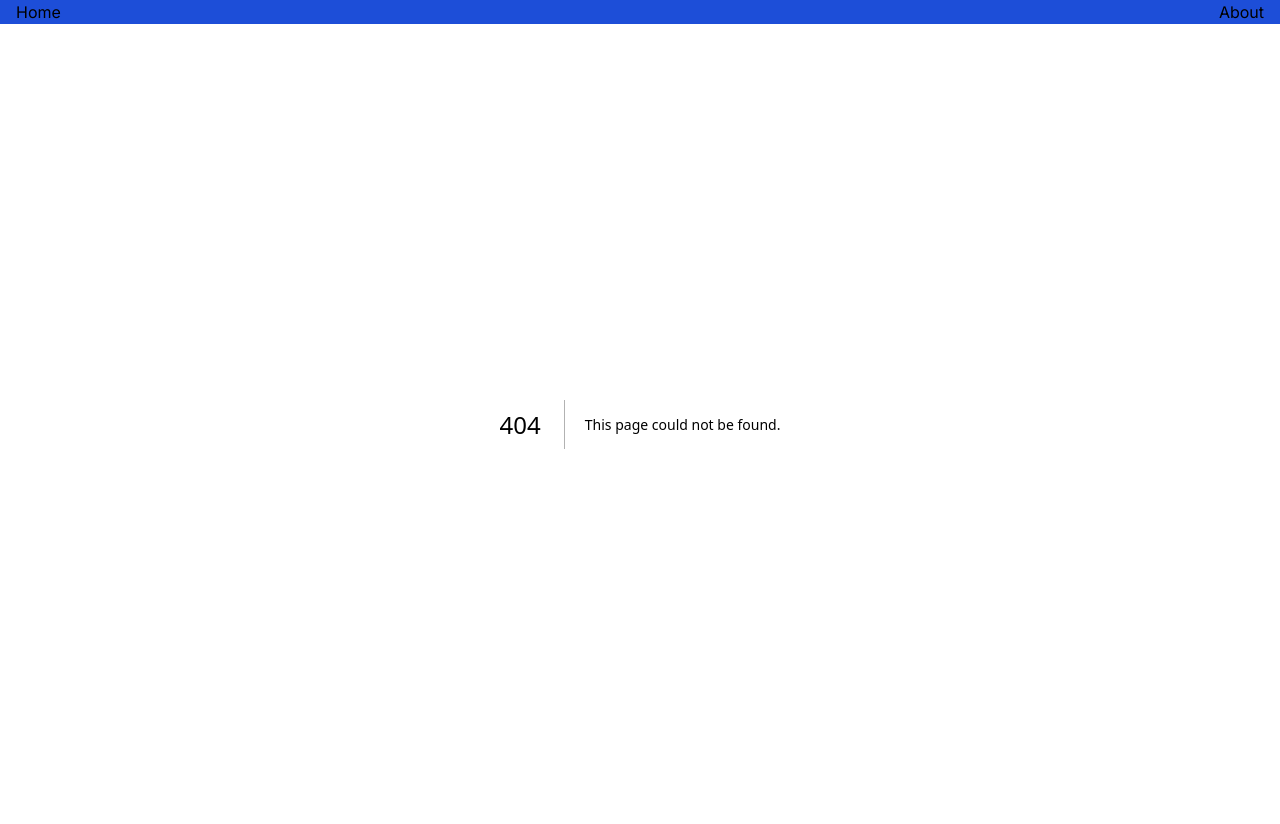
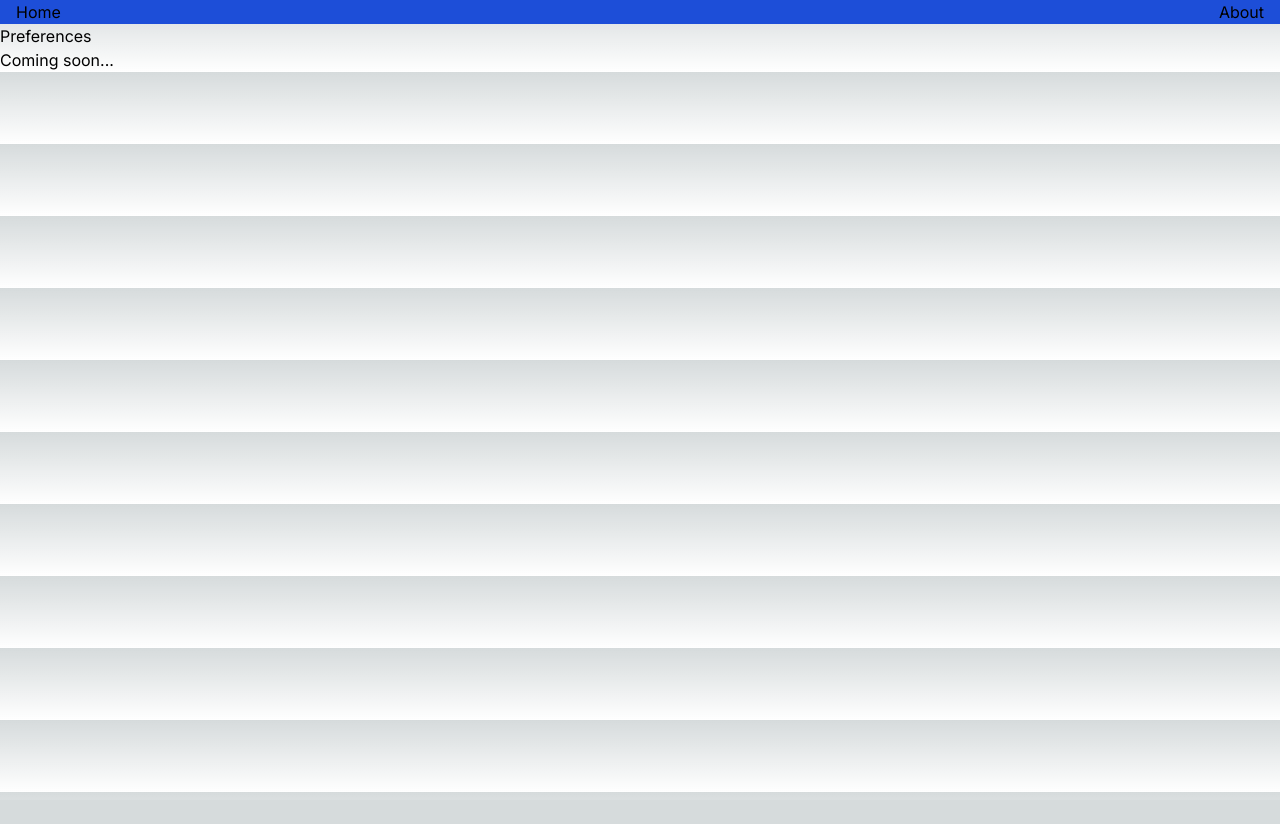
Before and after one commit to Stefanroets180/next.js_14, a Next.js app: page /preferences in a window 1280 px wide. Before the commit this address had no page. After the commit the page ends 800 px from the top, so only its background shows below. Built offline with nearby package versions, Linux system fonts and the light colour scheme.

Commit message:
6.Page Component & 7.Route Groups

```diff
--- a/app/about/page.tsx
+++ b/app/(userprofile)/about/page.tsx
@@ -5,7 +5,7 @@ export default function About() {
         <div>
             <h1>About</h1>
             <p>This is the about page</p>
-            <Link href="/">Go back home</Link>
+            <Link href="/e-commerce/public">Go back home</Link>
         </div>
     )
 }
--- /dev/null
+++ b/app/(userprofile)/preferences/page.tsx
@@ -0,0 +1,8 @@
+export default function PreferencesPage(){
+    return (
+        <main>
+            <h1>Preferences</h1>
+            <p>Coming soon...</p>
+        </main>
+    )
+}
--- a/app/products/[id]/page.tsx
+++ /dev/null
@@ -1,8 +0,0 @@
-export default function Products({params}: {params: {id: string}}) {
-    return (
-        <div>
-            <h1>Product {params.id}</h1>
-            <p>This is the product page for {params.id}</p>
-        </div>
-    )
-}
```
Also changed, not shown: app/(userprofile)/about/layout.tsx (renamed from app/about/layout.tsx), app/(userprofile)/about/me/page.tsx (renamed from app/about/me/page.tsx).
